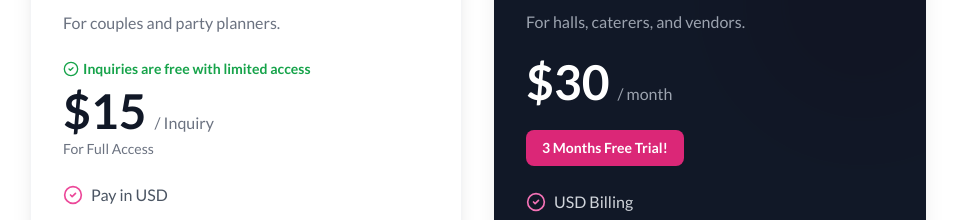
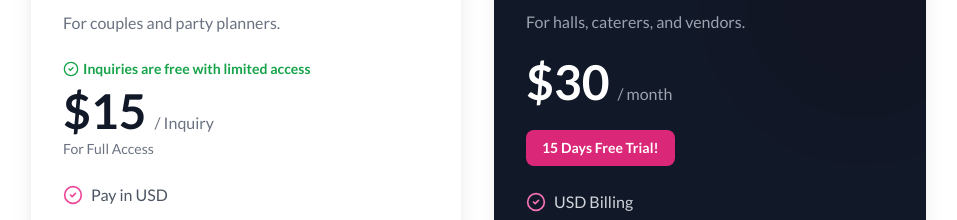
Before and after one commit to hammadtahir6/event-manager-app, a React (Vite) app: page / in a window 1280 px wide. Shown: the part 1088-1308 px from the top of the page, without its empty margins (162-1119 px from the left). Built offline with nearby package versions, Linux system fonts and the light colour scheme.

Commit message:
Final updates for client: pricing, admin, email login

```diff
--- a/src/components/LandingPage.tsx
+++ b/src/components/LandingPage.tsx
@@ -199,7 +199,7 @@ const LandingPage: React.FC<LandingPageProps> = ({ onGetStarted, onOpenUnlimited
                </div>
 
                <div className="bg-wedding-600 text-white px-4 py-2 rounded-lg font-bold text-sm mb-6 inline-block relative z-10">
-                 3 Months Free Trial!
+                 15 Days Free Trial!
                </div>
 
                <ul className="space-y-4 mb-8 text-gray-300 relative z-10">
```
